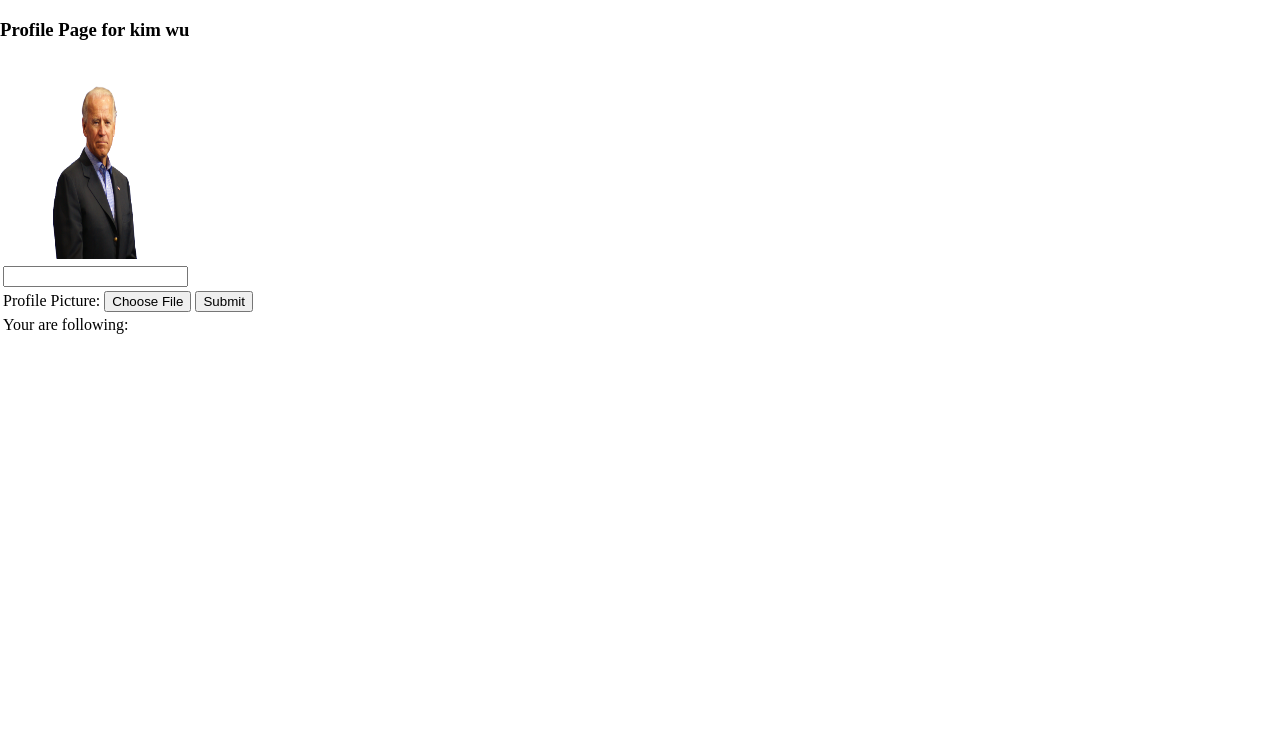
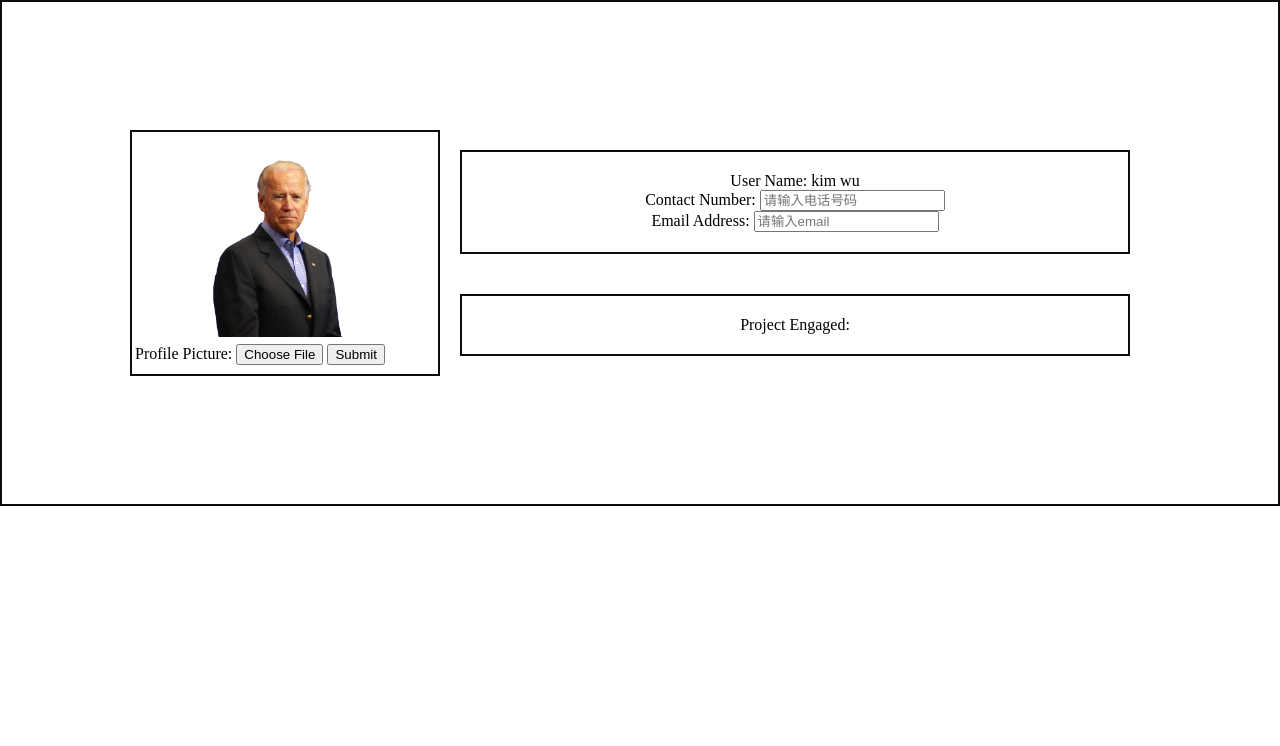
Before and after one commit to kimgogowow/shoptaki-realestate, a Django app: page /profile in a window 1280 px wide. Shown: the part 80-826 px from the top of the page. Run offline with Django 4.2, Linux system fonts and the light colour scheme; a user stored in the database is signed in.

Commit message:
feat: added an info page to show program intro, tech sets applied and user story

```diff
--- a/shoptaki/static/shoptaki/shoptaki.css
+++ b/shoptaki/static/shoptaki/shoptaki.css
@@ -113,12 +113,79 @@ header {
     margin-right: 100px;
 }
 
+.profile_body {
+
+    display: flex;
+
+
+    border-style: solid;
+    border-color: #0d0d0d;
+    border-width: 2px;
+}
+
+#profile_pic {
+    border-style: solid;
+    border-color: #0d0d0d;
+    border-width: 2px;
+
+    flex-grow: 1;
+    text-align: center;
+
+
+    max-width: 30%;
+    max-height: 100%;
+
+}
+
+#id_user_picture {
+    max-width: 100%;
+    height: auto;
+
+}
+
+#profile_info {
+    flex-grow: 3;
+
+
+    display: flex;
+    flex-direction: column;
+
+}
+
+#profile_info div {
+    height: 40%;
+    border-style: solid;
+    border-color: #0d0d0d;
+    border-width: 2px;
+
+    padding: 20px;
+    margin: 20px;
+    flex-direction: column;
+
+}
+
+
+.info_body,
+.profile_body,
 .login_body,
 .register_body,
 .finder_option_body {
     text-align: center;
-    margin-top: 100px;
+    padding: 10%;
 }
+
+#info_program_intro,
+#info_tech_intro,
+#info_user_story {
+    width: 80%;
+    height: 500px;
+
+    margin-top: 10px;
+    border-style: solid;
+    border-color: #0d0d0d;
+    border-width: 2px;
+}
+
 
 .login_title,
 .register_title,
--- a/shoptaki/templates/shoptaki/home.html
+++ b/shoptaki/templates/shoptaki/home.html
@@ -4,7 +4,7 @@
         <h1>
         WELCOME TO SHOPTAKI HOME
     </h1>
-    <button class="home_button">
+    <button onclick="location.href='{% url 'info' %}'" class="home_button">
         WHAT WE DO?
     </button>
 
--- a/shoptaki/templates/shoptaki/profile.html
+++ b/shoptaki/templates/shoptaki/profile.html
@@ -13,21 +13,13 @@
 
 
 {% block content %}
-<h3 id="id_page_name">Profile Page for {{ user.get_full_name}}</h3>
-
-<img id="id_user_picture" src="static/image/suit.png" width="200" height="200" />
-
-
+<div class="profile_body">
+    <div id="profile_pic">
+        <img id="id_user_picture" src="static/image/suit.png" />
         <form method="POST">
             {% csrf_token %}
             <table>
                 <form method="POST">
-            <tr>
-                <td>
-                    <input id="id_bio_input_text" type="text" name="bio_input_text">
-                </td>
-            </tr>
-
                     <tr>
                         <td>
                             Profile Picture:
@@ -35,17 +27,50 @@
                             <button class="button" id="id_update_profile_button" type="submit">Submit</button>
                         </td>
                     </tr>
-
-            <tr>
-                <td>
-                    Your are following:
-                    <p id="id_profile_link_1"></p>
-                </td>
-            </tr>
-
                     {% csrf_token %}
                 </form>
             </table>
         </form>
 
+    </div>
+    <div id="profile_info">
+
+        <div id="user_info">
+            <label for="username">
+                User Name: {{user.get_full_name}}
+            </label>
+            <br>
+            <label for="phone">
+                Contact Number:
+                <input type="text" id="phone" name="phone" placeholder="请输入电话号码">
+            </label>
+            <br>
+            <label for="emailaddress">
+                Email Address:
+                <input type="text" id="email" name="email" placeholder="请输入email">
+            </label>
+
+            <script>
+                const phoneInput = document.getElementById("phone");
+                if (user && user.phone_number) {
+                    phoneInput.value = user.phone_number;
+                }
+
+                const emailInput = document.getElementById("email");
+                if (user && user.email_address) {
+                    emailInput.value = user.email_address;
+                }
+
+            </script>
+
+        </div>
+        <div id="user_invest">
+            <label>Project Engaged: </label>
+
+        </div>
+
+    </div>
+
+</div>
+
 {% endblock %}
--- a/shoptaki/views.py
+++ b/shoptaki/views.py
@@ -11,6 +11,10 @@
 
 def home_view(request):
     return render(request, 'shoptaki/home.html')
+
+
+def info_view(request):
+    return render(request, 'shoptaki/info.html')
 
 
 def login_action(request):
--- a/webapps/urls.py
+++ b/webapps/urls.py
@@ -20,6 +20,7 @@ from shoptaki import views
 
 urlpatterns = [
     path('', views.home_view, name="home"),
+    path('info',views.info_view,name="info"),
     path('login', views.login_action, name="login"),
     path('register', views.register_action, name="register"),
     path('logout', views.logout_action, name="logout"),
```
Also changed, not shown: shoptaki/templates/shoptaki/info.html (added, +22 -0 lines), README.md, db.sqlite3. Lines whose indentation alone changed are shown as unchanged.
